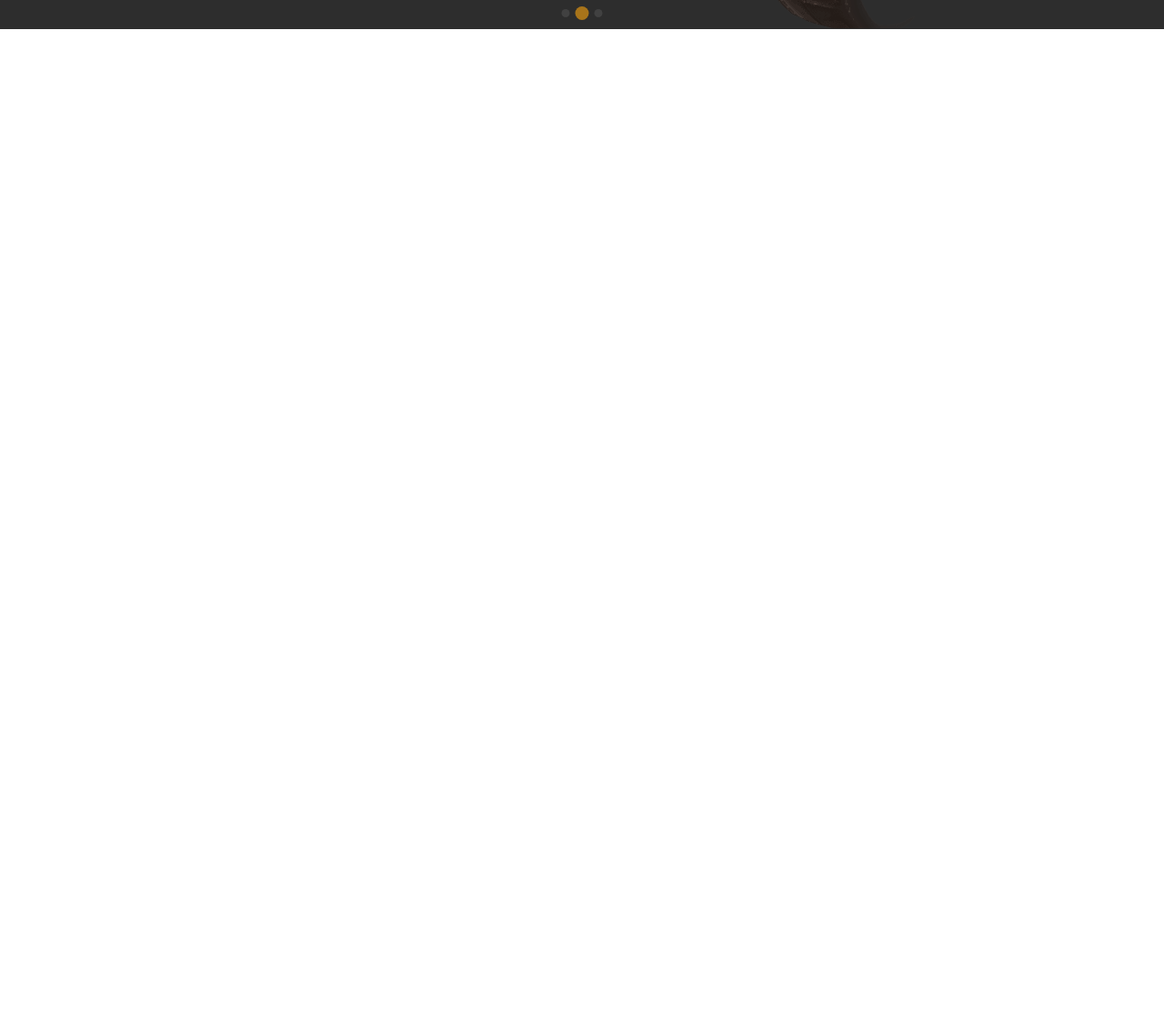
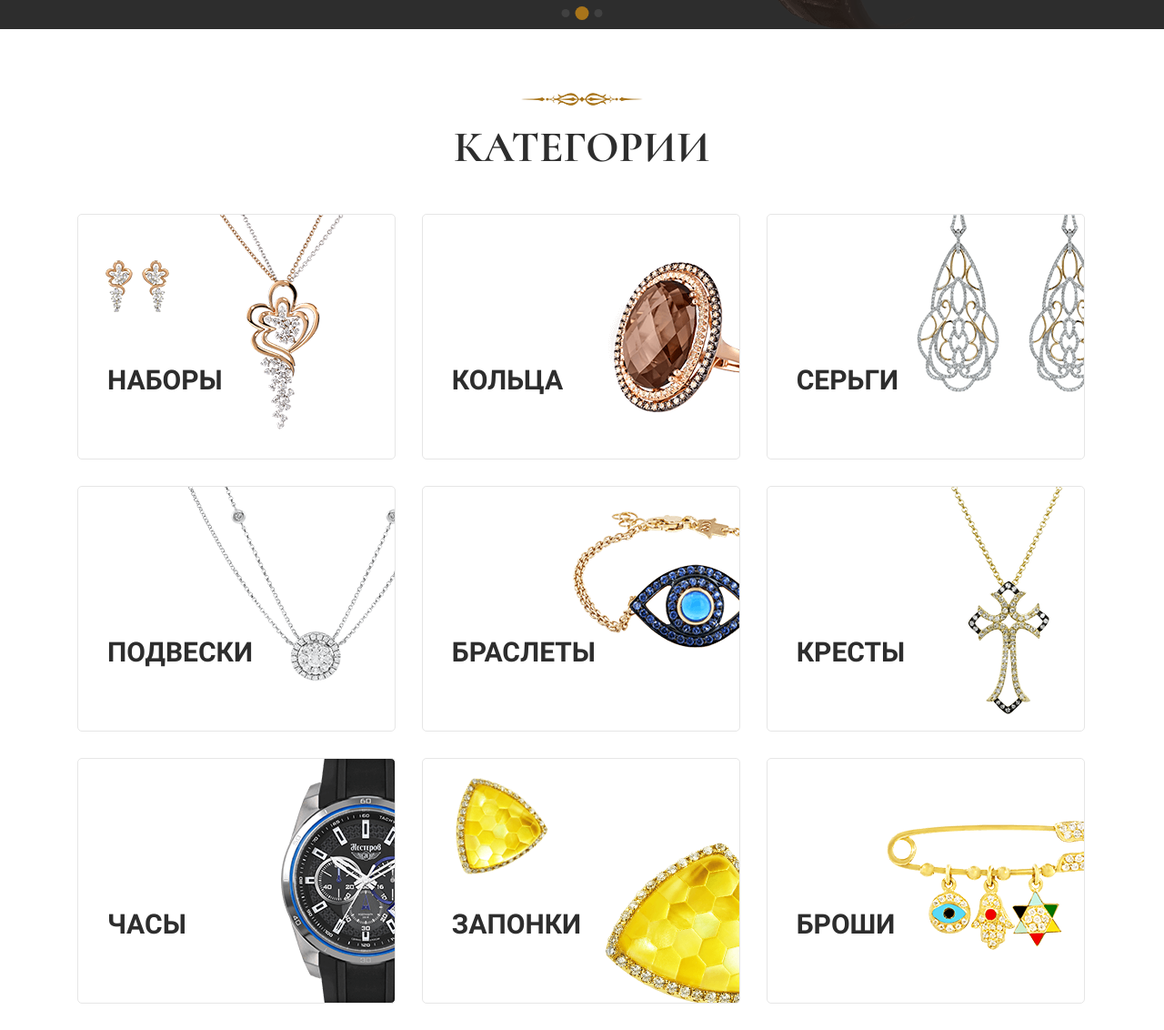
Before and after one commit to Nazar1508/jewelry, a website: page source/index.html in a window 1280 px wide. Shown: the part 571-1703 px from the top of the page at 91% size. Before the commit the page ends 800 px from the top, so only its background shows below. Drawn offline with nearby package versions, Linux system fonts and the light colour scheme; files that its build step writes are made by us from their sources.

Commit message:
Завершив верстку блока Категорії

```diff
--- a/source/index.html
+++ b/source/index.html
@@ -104,6 +104,58 @@
         </div>
       </div>
     </div>
+    <section class="category">
+      <div class="wrapper wrapper--decor">
+        <h2 class="site-title">Категории</h2>
+        <ul class="category__list">
+          <li class="category__item">
+            <a href="" class="category__link category__link--kits">
+              <h3 class="category__link-title">НАБОРЫ</h3>
+            </a>
+          </li>
+          <li class="category__item">
+            <a href="" class="category__link category__link--rings">
+              <h3 class="category__link-title">КОЛЬЦА</h3>
+            </a>
+          </li>
+          <li class="category__item">
+            <a href="" class="category__link category__link--earrings">
+              <h3 class="category__link-title">СЕРЬГИ</h3>
+            </a>
+          </li>
+          <li class="category__item">
+            <a href="" class="category__link category__link--suspensions">
+              <h3 class="category__link-title">ПОДВЕСКИ</h3>
+            </a>
+          </li>
+          <li class="category__item">
+            <a href="" class="category__link category__link--bracelet">
+              <h3 class="category__link-title">БРАСЛЕТЫ</h3>
+            </a>
+          </li>
+          <li class="category__item">
+            <a href="" class="category__link category__link--crosses">
+              <h3 class="category__link-title">КРЕСТЫ</h3>
+            </a>
+          </li>
+          <li class="category__item">
+            <a href="" class="category__link category__link--clock">
+              <h3 class="category__link-title">ЧАСЫ</h3>
+            </a>
+          </li>
+          <li class="category__item">
+            <a href="" class="category__link category__link--cufflinks">
+              <h3 class="category__link-title">ЗАПОНКИ</h3>
+            </a>
+          </li>
+          <li class="category__item">
+            <a href="" class="category__link category__link--broochs">
+              <h3 class="category__link-title">БРОШИ</h3>
+            </a>
+          </li>
+        </ul>
+      </div>
+    </section>
   </main>
 </body>
 </html>
--- a/source/less/style.less
+++ b/source/less/style.less
@@ -176,6 +176,13 @@ img {
   width: 95%;
   max-width: 1110px;
   margin: 0 auto;
+
+  &--decor {
+    padding-top: 33px;
+    background-image: url("../img/decor-image.png");
+    background-repeat: no-repeat;
+    background-position-x: center;
+  }
 }
 
 // Logo
@@ -442,3 +449,120 @@ img {
     border: 1px solid #ffffff;
   }
 }
+
+// Category
+.category {
+  margin-top: 70px;
+
+  &__list {
+    .list-reset();
+    display: flex;
+    flex-wrap: wrap;
+    margin-top: 45px;
+  }
+
+  &__item {
+    margin-right: 2.6%;
+    margin-bottom: 2.6%;
+  }
+
+  &__item:nth-child(3n) {
+    margin-right: 0;
+  }
+
+  &__link {
+    display: block;
+    width: 350px;
+    min-height: 270px;
+    box-sizing: border-box;
+    padding: 32px;
+    color: inherit;
+    text-decoration: none;
+    border: 1px solid @light-gray;
+    border-radius: 5px;
+
+    &:hover {
+      border: 1px solid @black;
+    }
+
+    &--kits {
+      background-image:
+        url("../img/bg-kits1.png"),
+        url("../img/bg-kits2.png");
+      background-repeat: no-repeat;
+      background-position:
+        30px 50px,
+        155px 0;
+    }
+
+    &--rings {
+      background-image: url("../img/bg-rings.png");
+      background-repeat: no-repeat;
+      background-position: 100% center;
+    }
+
+    &--earrings {
+      background-image: url("../img/bg-earrings.png");
+      background-repeat: no-repeat;
+      background-position: 100% 0;
+    }
+
+    &--suspensions {
+      background-image: url("../img/bg-suspensions.png");
+      background-repeat: no-repeat;
+      background-position: 100% 0;
+    }
+
+    &--bracelet {
+      background-image: url("../img/bg-bracelet.png");
+      background-repeat: no-repeat;
+      background-position: 100% 27px;
+    }
+
+    &--crosses {
+      background-image: url("../img/bg-crosses.png");
+      background-repeat: no-repeat;
+      background-position: 90% 0;
+    }
+
+    &--clock {
+      background-image: url("../img/bg-clock2.png");
+      background-repeat: no-repeat;
+      background-position: 100% 0;
+    }
+
+    &--cufflinks {
+      background-image:
+        url("../img/bg-cufflink1.png"),
+        url("../img/bg-cufflink2.png");
+      background-repeat: no-repeat;
+      background-position:
+        35px 20px,
+        100% 100%;
+    }
+
+    &--broochs {
+      background-image: url("../img/bg-brooch.png");
+      background-repeat: no-repeat;
+      background-position: 100% 68px;
+    }
+  }
+
+  &__link-title {
+    margin: 0;
+    margin-top: 133px;
+    font-weight: 700;
+    font-size: 30px;
+    text-transform: uppercase;
+  }
+}
+
+// Site-title
+.site-title {
+  margin: 0;
+  text-align: center;
+  font-weight: 700;
+  font-size: 48px;
+  font-family: "Cormorant Infant", serif;
+  text-transform: uppercase;
+}
```
Also changed, not shown: source/img/bg-bracelet.png (added), source/img/bg-brooch.png (added), source/img/bg-clock2.png (added), source/img/bg-crosses.png (added), source/img/bg-cufflink1.png (added), source/img/bg-cufflink2.png (added), source/img/bg-earrings.png (added), source/img/bg-kits1.png (added), source/img/bg-kits2.png (added), source/img/bg-rings.png (added), source/img/bg-suspensions.png (added), source/img/decor-image.png (added).
